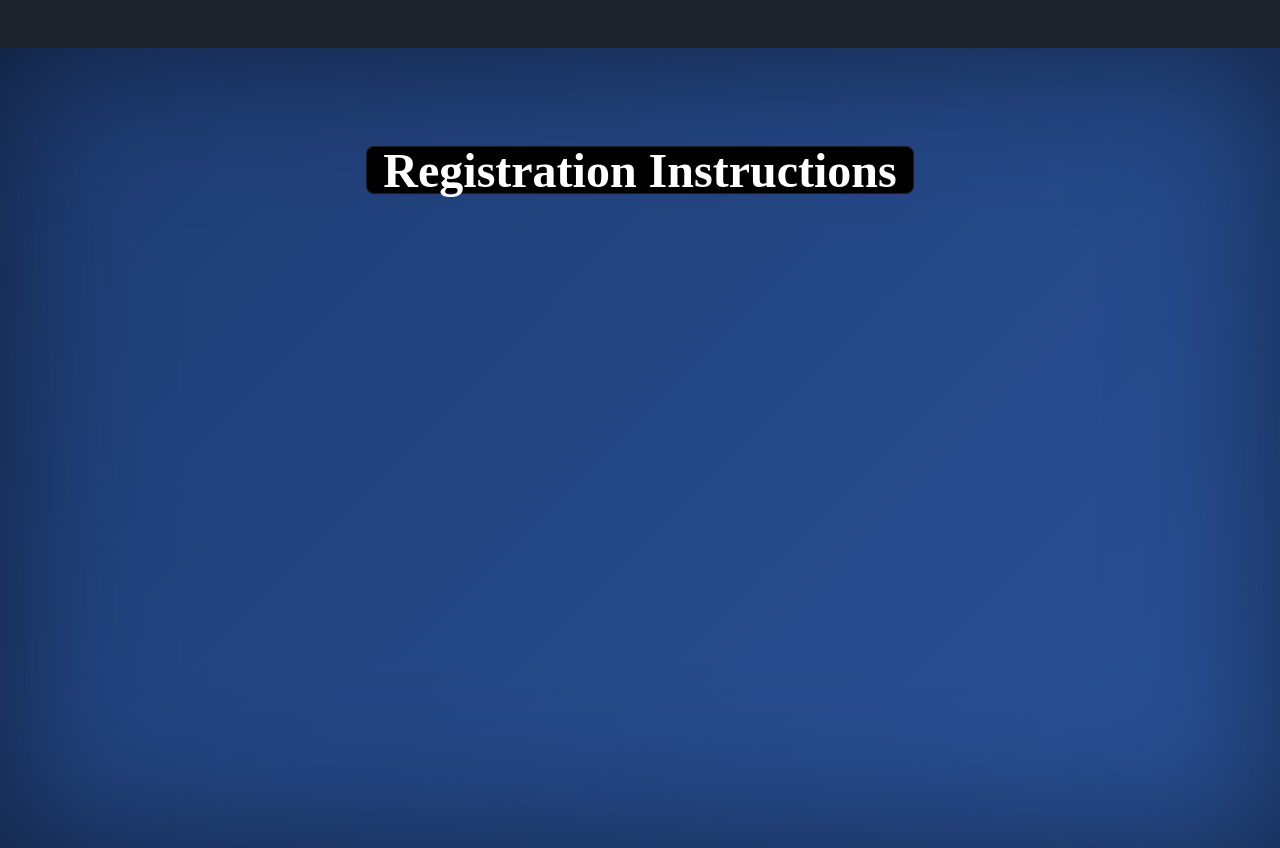
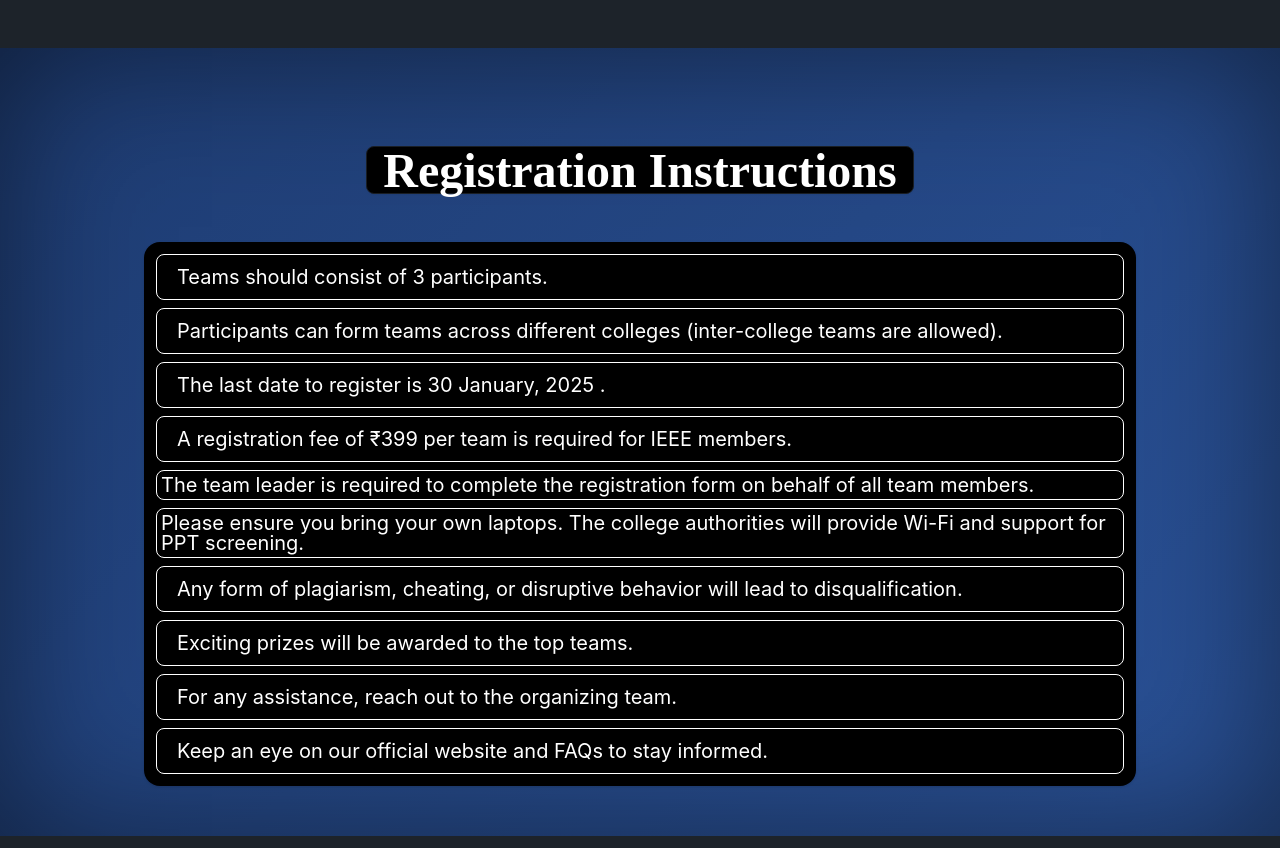
Before and after one commit to kunal12kumar/KodeKonnectIEEEUpdatedCode, a React (Create React App) app: page /registrationinstruction in a window 1280 px wide. Built offline with nearby package versions, Linux system fonts and the light colour scheme.

Commit message:
adding changes

```diff
--- a/src/App.css
+++ b/src/App.css
@@ -239,7 +239,7 @@ body {
 }
 
 .timeline-item:nth-child(odd) {
-  left: 0;
+  left: 0%;
 }
 
 .timeline-item:nth-child(even) {
@@ -249,7 +249,7 @@ body {
 
 @media (min-width: 640px) {
   .timeline-item:nth-child(even) {
-    left: 50%;
+    left: 30%;
   }
 
 }
--- a/src/App.js
+++ b/src/App.js
@@ -75,7 +75,7 @@ function App() {
   const handleLogoClick = () => {
     const preloader = document.querySelector(".landing-page");
     preloader.classList.add("fade-out");
-    setTimeout(() => setShowMainApp(true), 1000);
+    setTimeout(() => setShowMainApp(true), 100);
   };
 
   if (!showMainApp) {
@@ -85,8 +85,9 @@ function App() {
           <source src={preVideo} type="video/mp4" />
         </video>
         {logoVisible && (
-          <div className="logo-container" onClick={handleLogoClick}>
+          <div className="logo-container flex flex-col" onClick={handleLogoClick}>
             <img src={ieeeLogo} alt="IEEE Logo" className="glowing-logo" />
+            <h1 className="sm:text-4xl text-center mx-auto text-xl  font-poppins  bold">Click Here To Go on website</h1>
           </div>
         )}
       </div>
--- a/src/Pages/About.js
+++ b/src/Pages/About.js
@@ -2,7 +2,7 @@
 import React from "react";
 import RegistrationInstructions from "./RegistrationInstruction";
 import "../App.css"
-import pdfFile from "../assets/KodeKurrent_Brochure (1).pdf"
+import pdfFile from "../assets/Brochure_KodeKurrent_Final.pdf"
 
 
 import earth from "../assets/earth-1756274_1920.jpg"
--- a/src/Pages/RegistrationInstruction.js
+++ b/src/Pages/RegistrationInstruction.js
@@ -5,19 +5,19 @@ export default function RegistrationInstructions() {
 
     return (
         <section className="about-section fade-in mt-12"  id="about">
-            <div className="dropdown sm:dropdown-hover   w-[80%] h-[700px]">
+            <div className=" mx-auto   sm:w-[80%] h-min-h-screen">
                 <div tabIndex={0} role="button" className="btn my-12 font-agu about-hover-effect text-sm text-center sm:text-5xl bg-black text-white">Registration Instructions</div>
                 <ul tabIndex={0} className="dropdown-content menu  rounded-box z-[1] w-full text-white bg-black p-2 shadow text-left about-hover-effect ">
-                    <li className=" about-hover-effect border-[1px] p-1 m-1 border-[white] text-[20px]   hover:bg-[#554d4d] rounded-lg"><a>Teams should consist of 3 participants.</a></li>
-                    <li className=" about-hover-effect border-[1px] p-1 m-1 border-[white] text-[20px]   hover:bg-[#554d4d] rounded-lg"><a>Participants can form teams across different colleges (inter-college teams are allowed).</a></li>
-                    <li className=" about-hover-effect border-[1px] p-1 m-1 border-[white] text-[20px]   hover:bg-[#554d4d] rounded-lg"><a>The last date to register is 30 January, 2025 .</a></li>
-                    <li className=" about-hover-effect border-[1px] p-1 m-1 border-[white] text-[20px]   hover:bg-[#554d4d] rounded-lg"><a>A registration fee of ₹399 per team is required for IEEE members.</a></li>
-                    <li className=" about-hover-effect border-[1px] p-1 m-1 border-[white] text-[20px] px-4   hover:bg-[#554d4d] rounded-lg">The team leader is required to complete the registration form on behalf of all team members.</li>
-                    <li className=" about-hover-effect border-[1px] p-1 m-1 border-[white] text-[20px] px-4   hover:bg-[#554d4d] rounded-lg">Please ensure you bring your own laptops. The college authorities will provide Wi-Fi and support for PPT screening.</li>
-                    <li className=" about-hover-effect border-[1px] p-1 m-1 border-[white] text-[20px]   hover:bg-[#554d4d] rounded-lg"><a>Any form of plagiarism, cheating, or disruptive behavior will lead to disqualification.</a></li>
-                    <li className=" about-hover-effect border-[1px] p-1 m-1 border-[white] text-[20px]   hover:bg-[#554d4d] rounded-lg"><a>Exciting prizes will be awarded to the top teams.</a></li>
-                    <li className=" about-hover-effect border-[1px] p-1 m-1 border-[white] text-[20px]   hover:bg-[#554d4d] rounded-lg"><a>For any assistance, reach out to the organizing team.</a></li>
-                    <li className=" about-hover-effect border-[1px] p-1 m-1 border-[white] text-[20px]   hover:bg-[#554d4d] rounded-lg"><a>Keep an eye on our official website and FAQs to stay informed.</a></li>
+                    <li className=" about-hover-effect border-[1px] sm:p-1 m-1 border-[white] sm:text-[20px]   hover:bg-[#554d4d] rounded-lg"><a>Teams should consist of 3 participants.</a></li>
+                    <li className=" about-hover-effect border-[1px] sm:p-1 m-1 border-[white] sm:text-[20px]   hover:bg-[#554d4d] rounded-lg"><a>Participants can form teams across different colleges (inter-college teams are allowed).</a></li>
+                    <li className=" about-hover-effect border-[1px] sm:p-1 m-1 border-[white] sm:text-[20px]   hover:bg-[#554d4d] rounded-lg"><a>The last date to register is 30 January, 2025 .</a></li>
+                    <li className=" about-hover-effect border-[1px] sm:p-1 m-1 border-[white] sm:text-[20px]   hover:bg-[#554d4d] rounded-lg"><a>A registration fee of ₹399 per team is required for IEEE members.</a></li>
+                    <li className=" about-hover-effect border-[1px] sm:p-1 m-1 border-[white] sm:text-[20px] px-4   hover:bg-[#554d4d] rounded-lg">The team leader is required to complete the registration form on behalf of all team members.</li>
+                    <li className=" about-hover-effect border-[1px] sm:p-1 m-1 border-[white] sm:text-[20px] px-4   hover:bg-[#554d4d] rounded-lg">Please ensure you bring your own laptops. The college authorities will provide Wi-Fi and support for PPT screening.</li>
+                    <li className=" about-hover-effect border-[1px] sm:p-1 m-1 border-[white] sm:text-[20px]   hover:bg-[#554d4d] rounded-lg"><a>Any form of plagiarism, cheating, or disruptive behavior will lead to disqualification.</a></li>
+                    <li className=" about-hover-effect border-[1px] sm:p-1 m-1 border-[white] sm:text-[20px]   hover:bg-[#554d4d] rounded-lg"><a>Exciting prizes will be awarded to the top teams.</a></li>
+                    <li className=" about-hover-effect border-[1px] sm:p-1 m-1 border-[white] sm:text-[20px]   hover:bg-[#554d4d] rounded-lg"><a>For any assistance, reach out to the organizing team.</a></li>
+                    <li className=" about-hover-effect border-[1px] sm:p-1 m-1 border-[white] sm:text-[20px]   hover:bg-[#554d4d] rounded-lg"><a>Keep an eye on our official website and FAQs to stay informed.</a></li>
 
                 </ul>
             </div>
```
Also changed, not shown: 1 other file (tests, documents, lock files or other folders).
